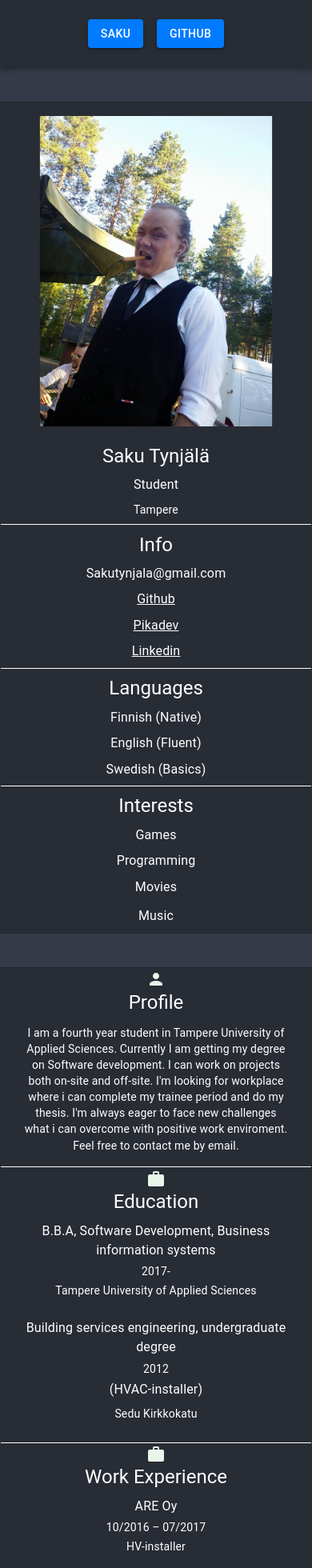
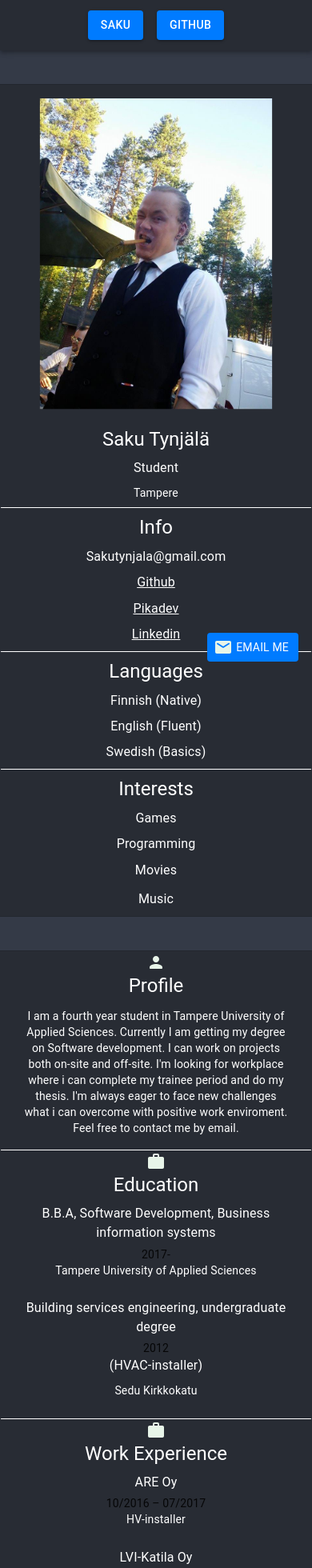
Before and after one commit to Sakkendalen/my-website, a React (Create React App) app: page / in a window 390 px wide. Shown: the top 1960 px of the page at 80% size. Built offline with nearby package versions, Linux system fonts and the light colour scheme.

Commit message:
Email but
Scope:
-App.js

Because:
-Faster to contact me

```diff
--- a/src/components/App.js
+++ b/src/components/App.js
@@ -1,7 +1,8 @@
 import React, { Component } from 'react';
 
-import {AppBar, Toolbar, Button} from '@material-ui/core';
-
+import {AppBar, Toolbar, Button, Typography} from '@material-ui/core';
+import EmailRoundedIcon from '@material-ui/icons/EmailRounded';
+import { green } from '@material-ui/core/colors';
 
 import 'bootstrap/dist/css/bootstrap.min.css';
 import '../styles/App.css';
@@ -56,6 +57,11 @@ export default class App extends Component {
         </div>
         <div className='App'>
             {this.state.page}
+            <Button className='emailBut' onClick={ () =>window.open("https://mail.google.com/mail/?view=cm&fs=1&to=Sakutynjala@gmail.com", )}
+            style={{position:'fixed', backgroundColor: '#007bff', bottom:'2vh', right:'2vh'}}>
+              <EmailRoundedIcon style={{ color: green[50]}}/>
+              <Typography variant='body2' style={{paddingInline: '0.5vh', color: 'white' }}> Email Me</Typography>
+            </Button>
         </div>
       </div>
     );
--- a/src/components/Saku.js
+++ b/src/components/Saku.js
@@ -1,9 +1,8 @@
 import React, { Component } from 'react';
 import { Typography, Paper, Divider, Link } from '@material-ui/core';
-import { Image, Media } from 'react-bootstrap';
+import { Image } from 'react-bootstrap';
 import { green } from '@material-ui/core/colors';
 import { Rating } from '@material-ui/lab';
-import { Theme, makeStyles, createStyles } from '@material-ui/core/styles';
 
 import PersonRoundedIcon from '@material-ui/icons/PersonRounded';
 import WorkRoundedIcon from '@material-ui/icons/WorkRounded';
--- a/src/styles/App.css
+++ b/src/styles/App.css
@@ -13,7 +13,7 @@
 .Header {
   text-align: center;
   background-color: #282c34;
-  min-height: 10vh;
+  min-height: 7.5vh;
   display: flex;
   flex-direction: column;
   align-items: center;
--- a/src/styles/Saku.css
+++ b/src/styles/Saku.css
@@ -85,11 +85,4 @@
     .SkillLevel{
         display: none !important;
     }
-
-    .dateAlign {
-        flex: 1;
-        padding-bottom: 0.5vh;
-        padding-inline: 5vh;
-        color: white;
-    }
 }
```
